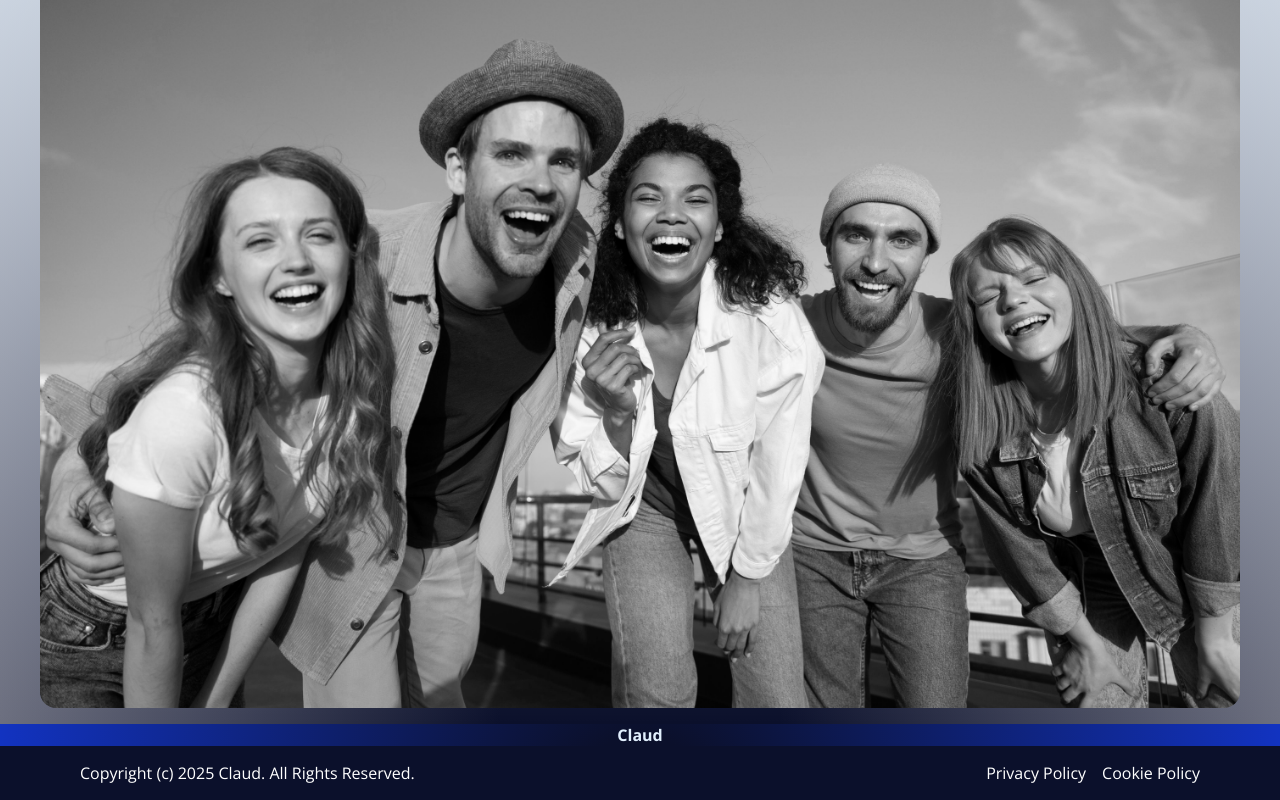
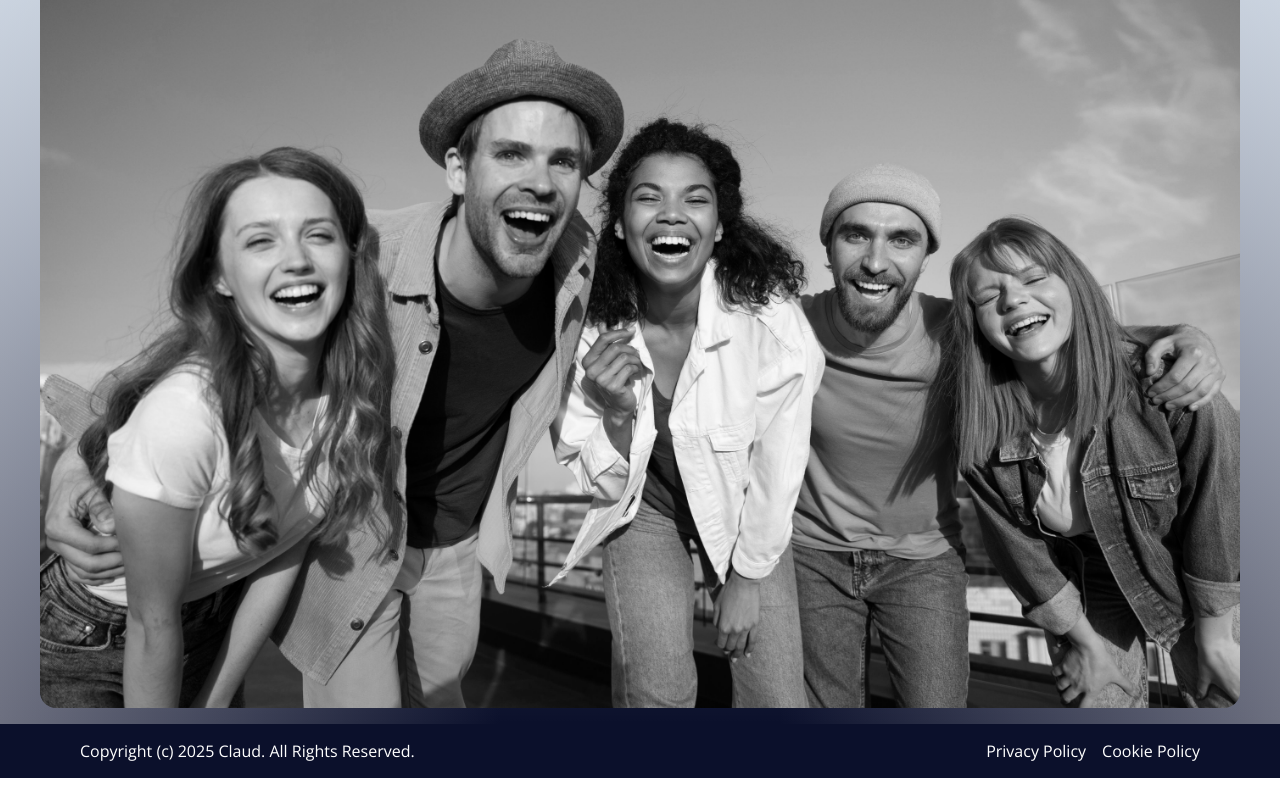
Before and after one commit to rohitaryal/claud, a React (Vite) app in the folder frontend/: page / in a window 1280 px wide. Shown: the part 615-1415 px from the top of the page. After the commit the page ends 1393 px from the top, so only its background shows below. Built offline with nearby package versions, Linux system fonts and the light colour scheme.

Commit message:
feat: remove large text, keep only foot bar

```diff
--- a/frontend/src/components/Footer/Footer.module.css
+++ b/frontend/src/components/Footer/Footer.module.css
@@ -2,16 +2,13 @@
     width: 100%;
     color: white;
     text-align: center;
-    background-color: var(--blue);
-    background-image: radial-gradient(circle at bottom, var(--blue-dark) 10%, transparent);
-}
-
-.footer .largeText {
-    font-weight: bold;
-    color: var(--blue-light);
+    background-image: linear-gradient(to top, var(--blue-dark) 50px, white);
+    position: relative;
+    z-index: -2;
 }
 
 .footer .footerEnd {
+    z-index: 1;
     padding: 1em 5em;
     background-color: var(--blue-dark);
     display: flex;
--- a/frontend/src/components/Footer/Footer.tsx
+++ b/frontend/src/components/Footer/Footer.tsx
@@ -3,7 +3,6 @@ import styles from './Footer.module.css'
 const Footer = function () {
     return (
         <footer className={styles.footer}>
-            <span className={styles.largeText}>Claud</span>
             <div className={styles.footerEnd}>
                 <span className={styles.copyright}>
                     Copyright (c) 2025 Claud. All Rights Reserved.
```
